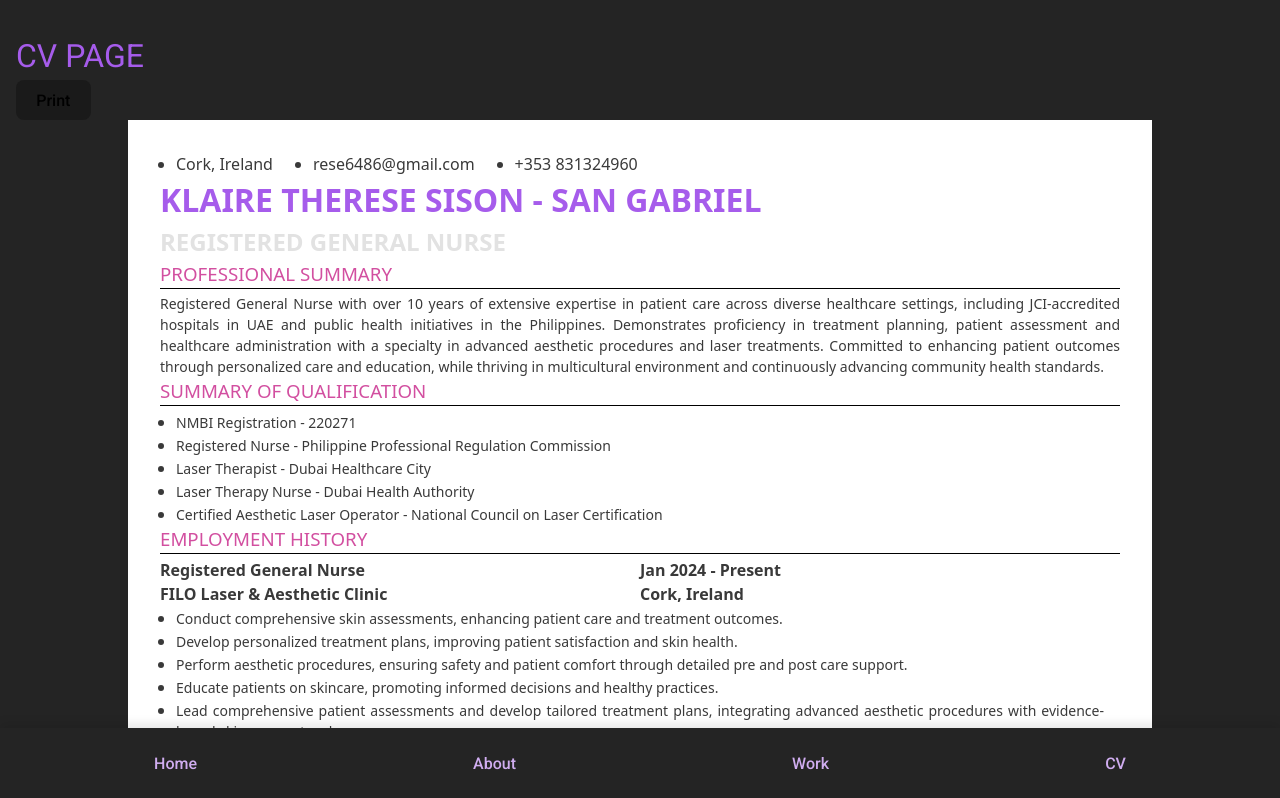
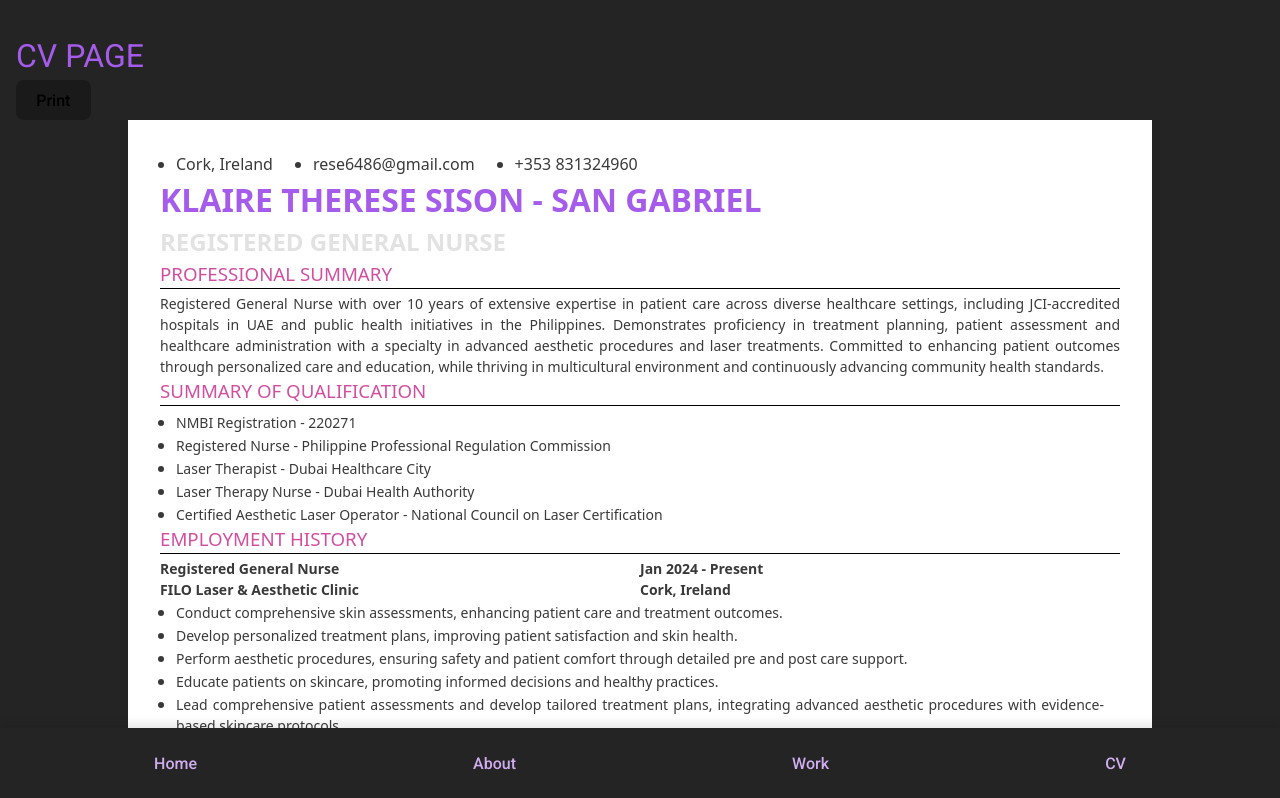
Before and after one commit to RamonSanGabriel/klaire-cv, a React (Vite) app in the folder klaire-CV/: page /cv in a window 1280 px wide. Shown: the top 798 px of the page. Built offline with nearby package versions, Linux system fonts and the light colour scheme; a web font is replaced by a local one.

Commit message:
font size

```diff
--- a/klaire-CV/src/components/Employment/Employment1/Employment1.module.css
+++ b/klaire-CV/src/components/Employment/Employment1/Employment1.module.css
@@ -5,6 +5,7 @@
 
   & h4 {
     text-transform: capitalize;
+    font-size: 0.875rem;
   }
 }
 .title {
--- a/klaire-CV/src/components/Employment/Employment2/Employment2.module.css
+++ b/klaire-CV/src/components/Employment/Employment2/Employment2.module.css
@@ -5,6 +5,7 @@
 
   & h4 {
     text-transform: capitalize;
+    font-size: 0.875rem;
   }
 }
 .title {
```
